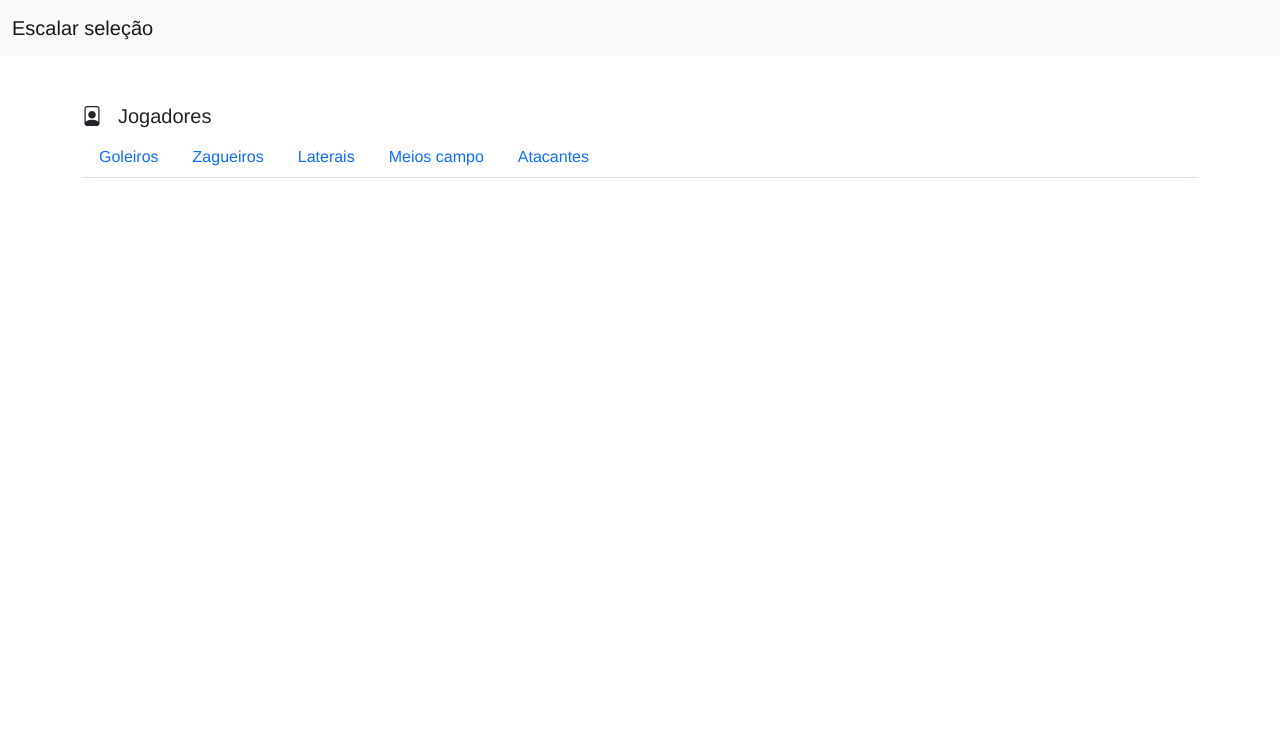
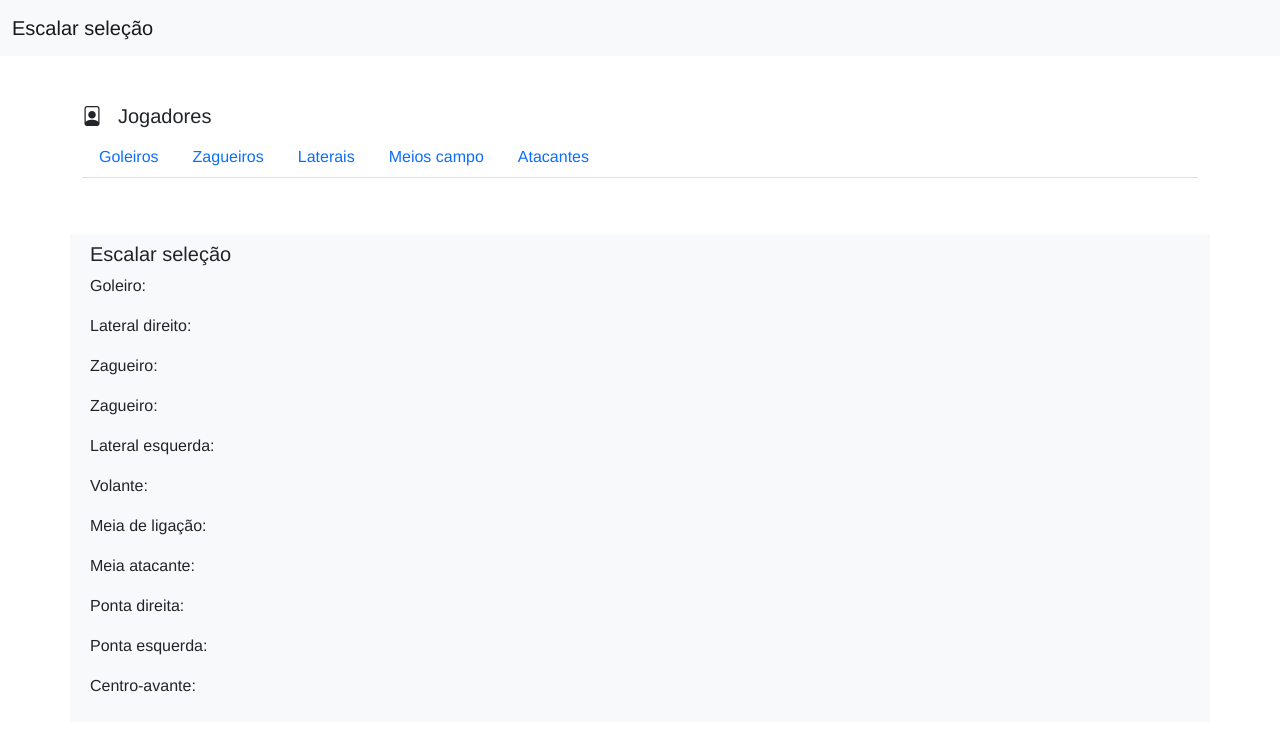
Before and after one commit to GabrielHCustodio/montar-selecao, a Vue app: page / in a window 1280 px wide. Shown: the top 730 px of the page. Built offline with nearby package versions, Linux system fonts and the light colour scheme.

Commit message:
Created the AssembleTeam component, where players will be cast for the match.

```diff
--- a/src/components/Home.vue
+++ b/src/components/Home.vue
@@ -12,17 +12,25 @@
           <jogadores />
         </div>
       </div>
+
+      <div class="row mt-5 mb-5 bg-light p-2">
+        <div class="col">
+          <montar-equipe />
+        </div>
+      </div>
     </div>
   </div>
 </template>
 
 <script>
 import Jogadores from '@/components/Jogadores.vue'
+import MontarEquipe from '@/components/MontarEquipe.vue';
 
 export default {
   name: "Home",
   components: {
-    Jogadores
+    Jogadores,
+    MontarEquipe
   }
 };
 </script>
--- /dev/null
+++ b/src/components/MontarEquipe.vue
@@ -0,0 +1,28 @@
+<template>
+  <div>
+    <div class="row">
+        <h5>Escalar seleção</h5>
+    </div>
+    <div class="row">
+      <div class="col">
+        <p>Goleiro:</p>
+        <p>Lateral direito:</p>
+        <p>Zagueiro:</p>
+        <p>Zagueiro:</p>
+        <p>Lateral esquerda:</p>
+        <p>Volante:</p>
+        <p>Meia de ligação:</p>
+        <p>Meia atacante:</p>
+        <p>Ponta direita:</p>
+        <p>Ponta esquerda:</p>
+        <p>Centro-avante:</p>
+      </div>
+    </div>
+  </div>
+</template>
+
+<script>
+export default {
+  name: "MontarEquipe",
+};
+</script>
```
